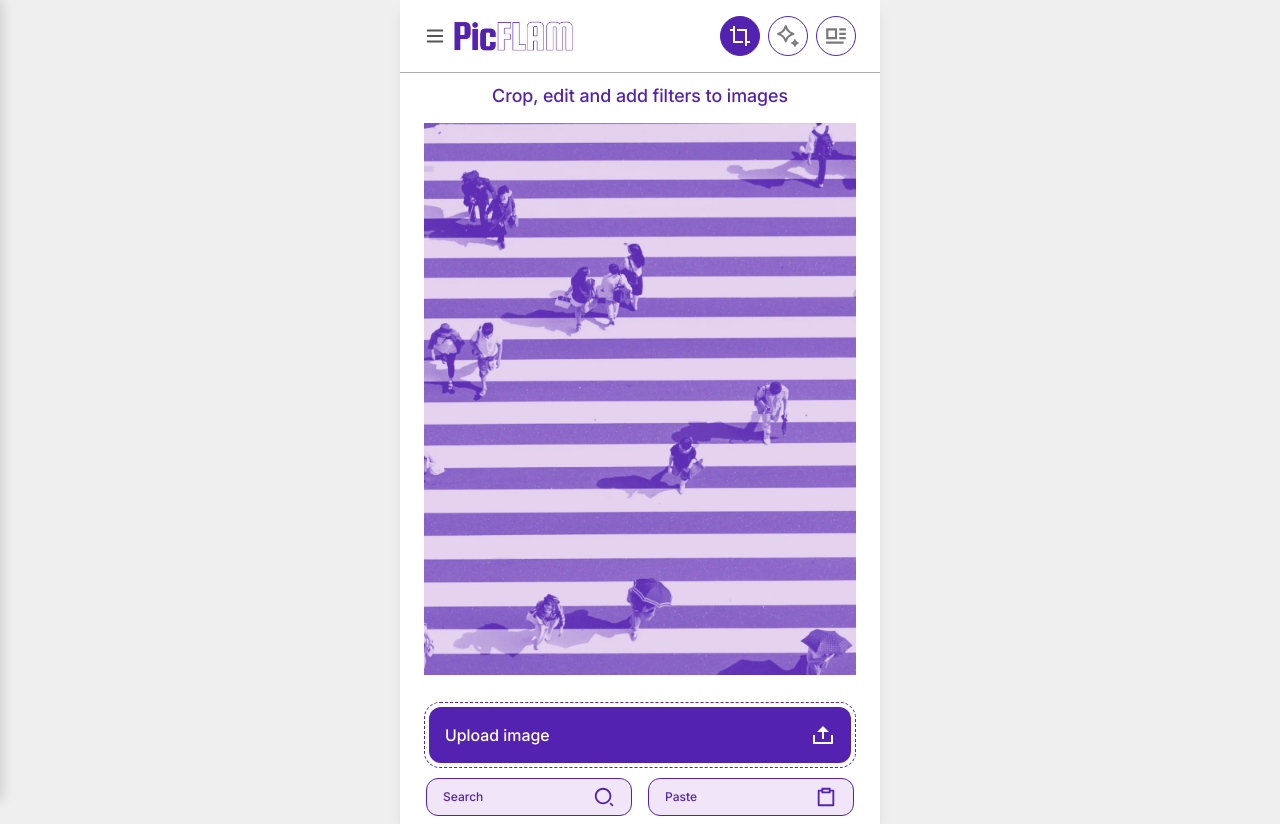
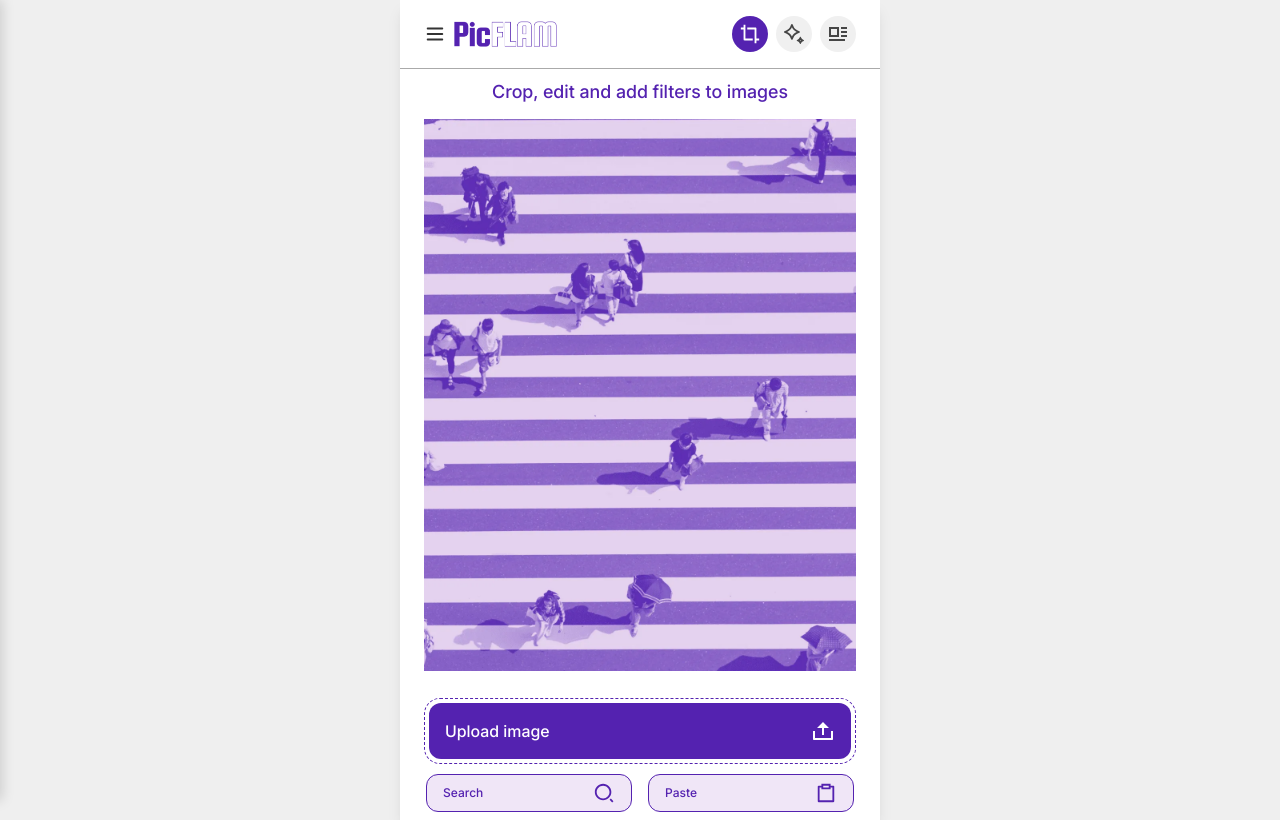
Before and after one commit to masondan/picflam, a SvelteKit app: page / in a window 1280 px wide. Built offline with nearby package versions, Linux system fonts and the light colour scheme.

Commit message:
Redesign nav buttons and refine drawer styling
Amp-Thread-ID: https://ampcode.com/threads/T-019d1c59-f9cc-7386-a9c0-bf03a5f322f8
Co-authored-by: Amp <amp@ampcode.com>

```diff
--- a/src/lib/components/layout/Header.svelte
+++ b/src/lib/components/layout/Header.svelte
@@ -57,7 +57,7 @@
 	}
 
 	.header-logo {
-		height: 30px;
+		height: 26px;
 		width: auto;
 	}
 
@@ -73,33 +73,32 @@
 	}
 
 	.nav-btn {
-		width: 40px;
-		height: 40px;
+		width: 36px;
+		height: 36px;
 		display: flex;
 		align-items: center;
 		justify-content: center;
 		border-radius: var(--radius-full);
-		border: 1px solid #5422b0;
-		background: transparent;
-		transition: all var(--transition-fast);
+		border: none;
+		background-color: #f0f0f0;
+		transition: background-color var(--transition-fast);
 	}
 
 	.nav-btn:hover:not(.active) {
-		background-color: var(--color-border-light);
+		background-color: #e4e4e4;
 	}
 
 	.nav-btn.active {
 		background-color: #5422b0;
-		border-color: #5422b0;
 	}
 
 	.nav-icon {
-		width: 24px;
-		height: 24px;
+		width: 22px;
+		height: 22px;
 	}
 
 	.nav-btn:not(.active) .nav-icon {
-		filter: brightness(0) saturate(100%) invert(46%) sepia(0%) saturate(0%) brightness(102%) contrast(88%);
+		filter: brightness(0) saturate(100%) invert(25%) sepia(0%) saturate(0%) brightness(100%) contrast(90%);
 	}
 
 	.nav-btn.active .nav-icon {
--- a/static/flam-nav.js
+++ b/static/flam-nav.js
@@ -31,10 +31,31 @@ class FlamNav extends HTMLElement {
 		this._open ? this.close() : this.open();
 	}
 
+	_getAppContainer() {
+		let el = this.closest('.app-container, .app, .page, [class*="max-w"]');
+		if (!el) {
+			el = this.closest('[style*="max-width"]');
+		}
+		return el;
+	}
+
 	open() {
 		this._open = true;
 		const drawer = this.shadowRoot.querySelector('.drawer');
 		const overlay = this.shadowRoot.querySelector('.overlay');
+		const container = this._getAppContainer();
+
+		if (container) {
+			const rect = container.getBoundingClientRect();
+			drawer.style.left = rect.left + 'px';
+			drawer.style.top = rect.top + 'px';
+			drawer.style.bottom = (window.innerHeight - rect.bottom) + 'px';
+			overlay.style.left = rect.left + 'px';
+			overlay.style.width = rect.width + 'px';
+			overlay.style.top = rect.top + 'px';
+			overlay.style.bottom = (window.innerHeight - rect.bottom) + 'px';
+		}
+
 		drawer.classList.add('open');
 		overlay.classList.add('open');
 		document.addEventListener('keydown', this._onKeyDown);
@@ -56,8 +77,8 @@ class FlamNav extends HTMLElement {
 			{ id: 'audioflam', name: 'AudioFlam', url: 'https://audioflam.flamtools.com' },
 			{ id: 'chartflam', name: 'ChartFlam', url: 'https://chartflam.flamtools.com' },
 			{ id: 'mapflam', name: 'MapFlam', url: 'https://mapflam.flamtools.com' },
-			{ id: 'storyflam', name: 'StoryFlam', url: 'https://storyflam.flamtools.com' },
-			{ id: 'flamit', name: 'FlamIt', url: 'https://flamit.flamtools.com' }
+			{ id: 'storyflam', name: 'StoryFlam', url: 'https://storyflam.flamtools.com', training: true },
+			{ id: 'flamit', name: 'FlamIt', url: 'https://flamit.flamtools.com', training: true }
 		];
 
 		const current = this.current;
@@ -77,7 +98,7 @@ class FlamNav extends HTMLElement {
 					background: transparent;
 					cursor: pointer;
 					padding: 0;
-					color: #555;
+					color: inherit;
 					transition: color 150ms ease;
 				}
 
@@ -110,7 +131,7 @@ class FlamNav extends HTMLElement {
 					top: 0;
 					left: 0;
 					bottom: 0;
-					width: 220px;
+					width: 180px;
 					background: #fff;
 					z-index: 9999;
 					transform: translateX(-100%);
@@ -158,7 +179,7 @@ class FlamNav extends HTMLElement {
 					padding: 10px 16px;
 					text-decoration: none;
 					font-family: 'Inter', -apple-system, BlinkMacSystemFont, sans-serif;
-					font-size: 14px;
+					font-size: 15px;
 					font-weight: 450;
 					color: #333;
 					transition: background-color 150ms ease;
@@ -172,6 +193,14 @@ class FlamNav extends HTMLElement {
 					color: #5422b0;
 					font-weight: 600;
 					background-color: #f0e6f7;
+				}
+
+				.drawer-list li a.training {
+					color: #999;
+				}
+
+				.drawer-list li a.training.current {
+					color: #5422b0;
 				}
 
 				.drawer-list li.separator {
@@ -201,8 +230,9 @@ class FlamNav extends HTMLElement {
 				<ul class="drawer-list">
 					${apps.map((app, i) => {
 						const isCurrent = app.id === current;
-						const separator = i === 4 ? '<li class="separator"></li>' : '';
-						return `${separator}<li><a href="${app.url}"${isCurrent ? ' class="current"' : ''}>${app.name}</a></li>`;
+						const classes = [isCurrent ? 'current' : '', app.training ? 'training' : ''].filter(Boolean).join(' ');
+						const separator = i === 5 ? '<li class="separator"></li>' : '';
+						return `${separator}<li><a href="${app.url}"${classes ? ` class="${classes}"` : ''}>${app.name}</a></li>`;
 					}).join('')}
 				</ul>
 			</div>
```
